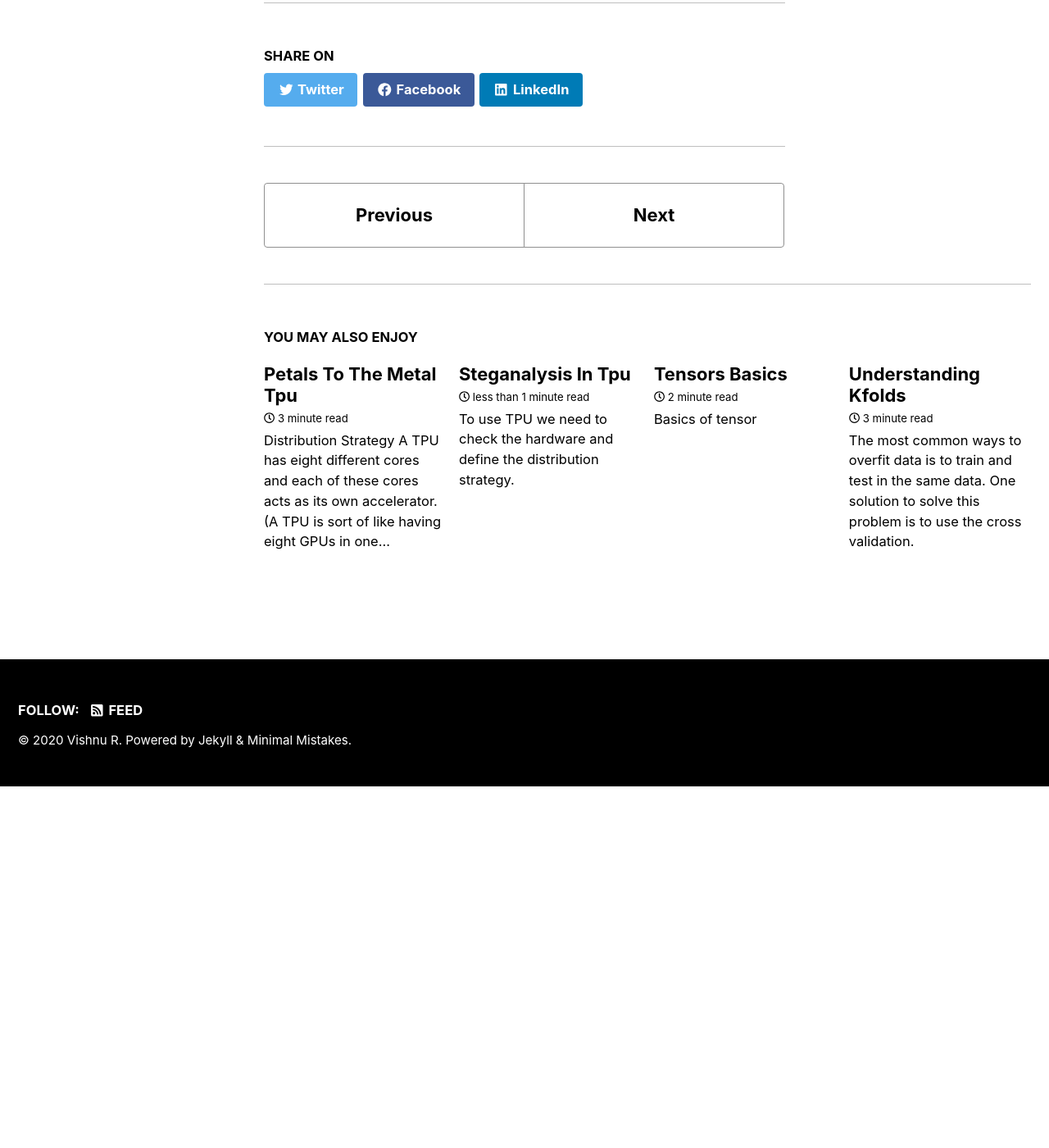
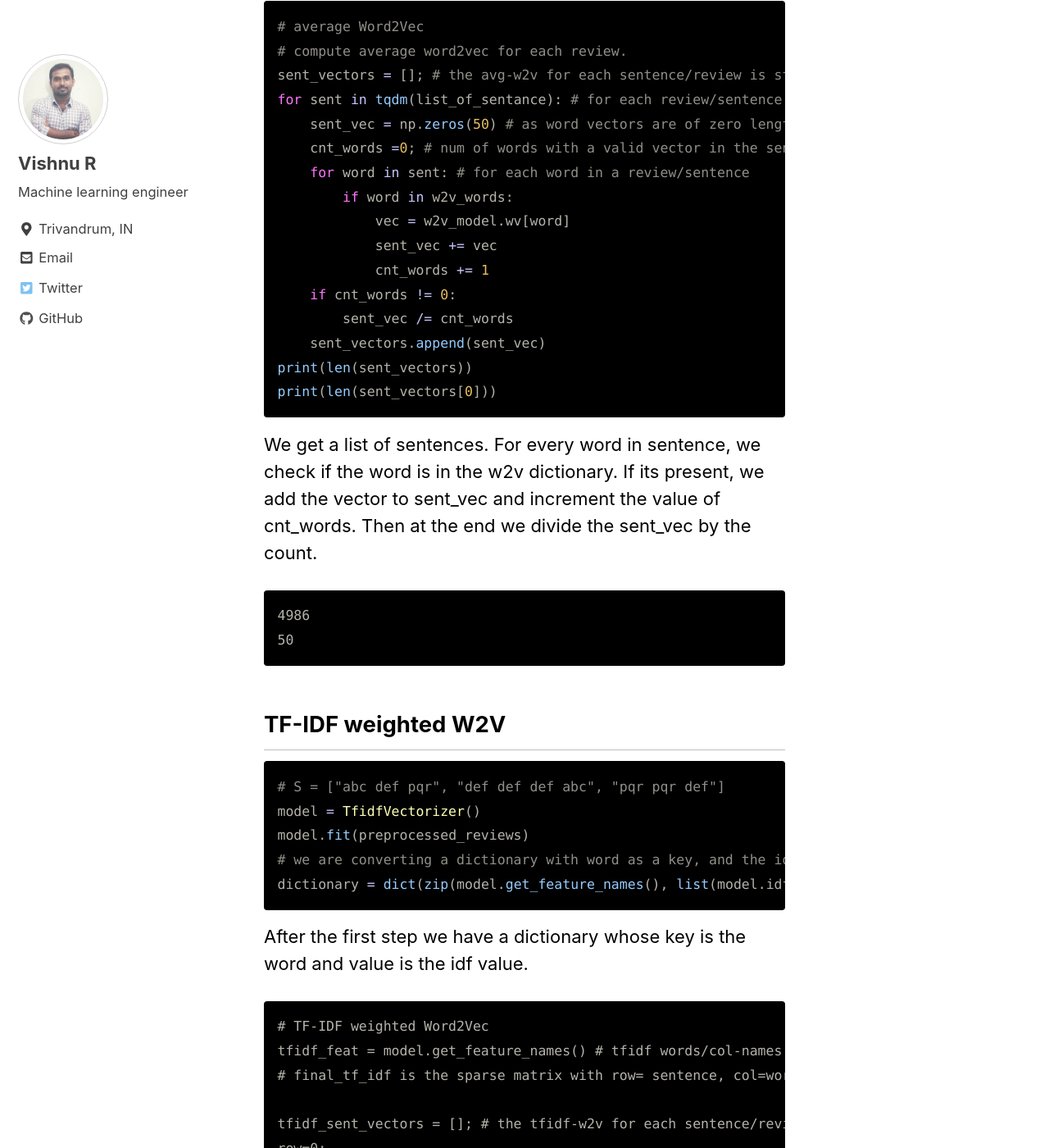
Before and after one commit to vishnurapps/vishnurapps.github.io, a Jekyll site: the page built from _posts/2019-02-01-Amazon-fine-food-review-analysis.md, in a window 1280 px wide and 1400 px high, scrolled down 9899 px. Shown: the whole window at 82% size. Built offline with Jekyll 4.4.1, drawn with Linux system fonts in a browser that asks for light colours; cached includes are drawn as plain includes; nearby versions of some CDN libraries; before the commit the page ends 10858 px from its top, so only the background shows below that; some of the changed text lies outside the part shown.

Commit message:
Update 2019-02-01-Amazon-fine-food-review-analysis.md

````diff
--- a/_posts/2019-02-01-Amazon-fine-food-review-analysis.md
+++ b/_posts/2019-02-01-Amazon-fine-food-review-analysis.md
@@ -324,3 +324,70 @@ model.wv.doesnt_match(["bed","pillow","duvet","shower"])
 ```
 'shower'
 ```
+
+## Average W2V
+
+```python
+# average Word2Vec
+# compute average word2vec for each review.
+sent_vectors = []; # the avg-w2v for each sentence/review is stored in this list
+for sent in tqdm(list_of_sentance): # for each review/sentence
+    sent_vec = np.zeros(50) # as word vectors are of zero length 50, you might need to change this to 300 if you use google's w2v
+    cnt_words =0; # num of words with a valid vector in the sentence/review
+    for word in sent: # for each word in a review/sentence
+        if word in w2v_words:
+            vec = w2v_model.wv[word]
+            sent_vec += vec
+            cnt_words += 1
+    if cnt_words != 0:
+        sent_vec /= cnt_words
+    sent_vectors.append(sent_vec)
+print(len(sent_vectors))
+print(len(sent_vectors[0]))
+```
+We get a list of sentences. For every word in sentence, we check if the word is in the w2v dictionary. If its present, we add the vector to sent_vec and increment the value of cnt_words. Then at the end we divide the sent_vec by the count.
+
+```
+4986
+50
+```
+
+## TF-IDF weighted W2V
+
+```python
+# S = ["abc def pqr", "def def def abc", "pqr pqr def"]
+model = TfidfVectorizer()
+model.fit(preprocessed_reviews)
+# we are converting a dictionary with word as a key, and the idf as a value
+dictionary = dict(zip(model.get_feature_names(), list(model.idf_)))
+```
+
+After the first step we have a dictionary whose key is the word and value is the idf value.
+
+```
+# TF-IDF weighted Word2Vec
+tfidf_feat = model.get_feature_names() # tfidf words/col-names
+# final_tf_idf is the sparse matrix with row= sentence, col=word and cell_val = tfidf
+
+tfidf_sent_vectors = []; # the tfidf-w2v for each sentence/review is stored in this list
+row=0;
+for sent in tqdm(list_of_sentance): # for each review/sentence
+    sent_vec = np.zeros(50) # as word vectors are of zero length
+    weight_sum =0; # num of words with a valid vector in the sentence/review
+    for word in sent: # for each word in a review/sentence
+        if word in w2v_words and word in tfidf_feat:
+            vec = w2v_model.wv[word]
+            #tf_idf = tf_idf_matrix[row, tfidf_feat.index(word)]
+            # to reduce the computation we are
+            # dictionary[word] = idf value of word in whole courpus
+            # sent.count(word) = tf valeus of word in this review
+            tf_idf = dictionary[word]*(sent.count(word)/len(sent))
+            sent_vec += (vec * tf_idf)
+            weight_sum += tf_idf
+    if weight_sum != 0:
+        sent_vec /= weight_sum
+    tfidf_sent_vectors.append(sent_vec)
+    row += 1
+```
+
+We have a tfidf_feat which contain all the words. For every review/sentence we create a vector of length 50. This is called sent_vec also we make a model weight called weight_sum. If word is present in tfidf_feat and word2vec, we get the vector from w2v. tf_idf is calculated and vector is multiplied with that and finially divided by the weighted sum.
````
